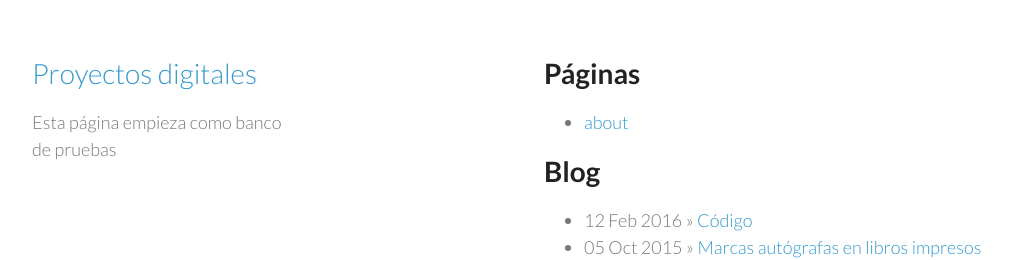
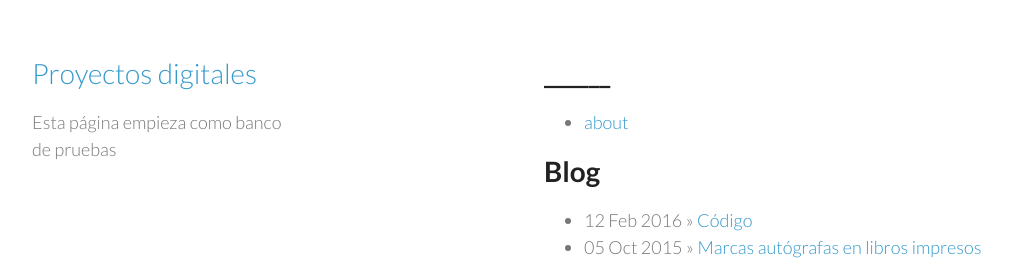
Before and after one commit to editio/editio.github.io, a Jekyll site: the page built from index.html, in a window 1280 px wide. Shown: the top 260 px of the page, without its empty margins (26-1038 px from the left). Built offline with Jekyll 4.4.1, drawn with Linux system fonts in a browser that asks for light colours; Markdown is read by kramdown in place of the engine named in the settings.

Commit message:
Updated index.html

```diff
--- a/index.html
+++ b/index.html
@@ -1,10 +1,10 @@
 ---
 layout: default
 title: Editio
-
+published: true
 ---
 
-   <h1>Páginas</h1>
+   <h1>______</h1>
   <ul>
    <li><a href="/about">about</a></li>
   </ul>
```
